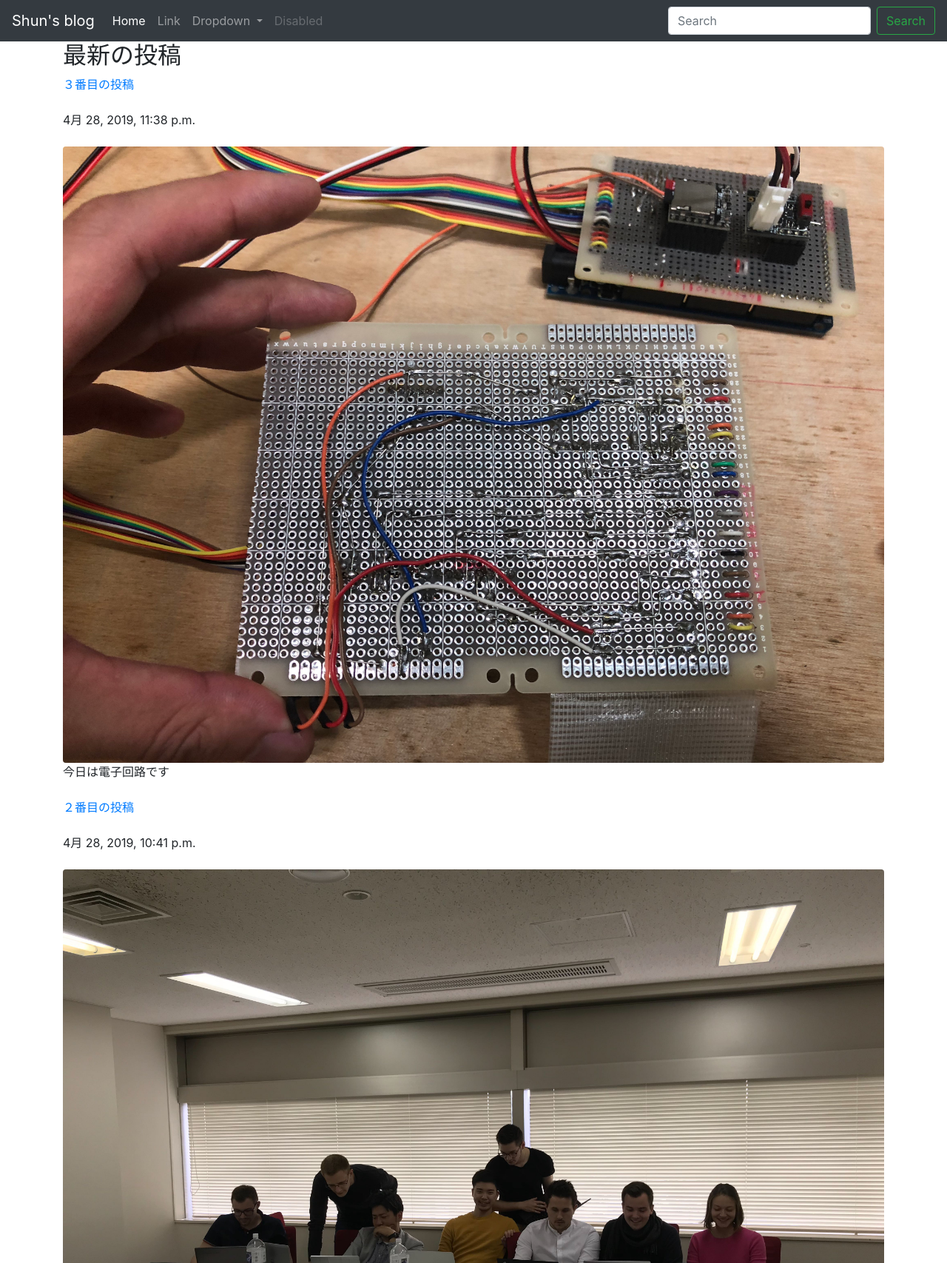
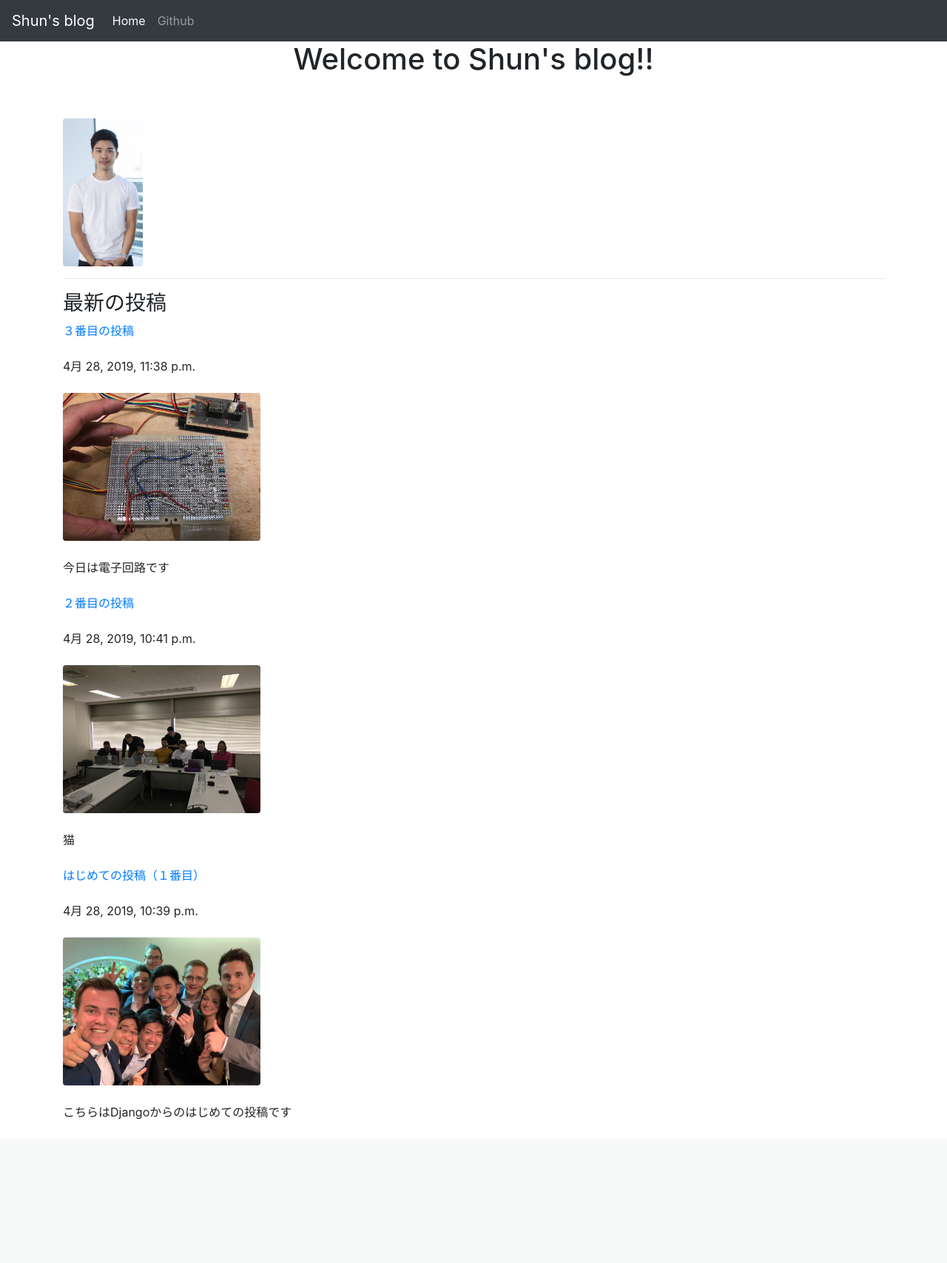
Before and after one commit to ironkicka/myblogapp, a Django app: page /posts/ in a window 1280 px wide. Shown: the top 1707 px of the page at 74% size. After the commit the page ends 1513 px from the top, so only its background shows below. Run offline with Django 3.2, Linux system fonts and the light colour scheme; data comes from the database, SQL or seed files in the repository; some libraries are stand-ins or nearby versions.

Commit message:
modify post_detail page

```diff
--- a/posts/templates/posts/index.html
+++ b/posts/templates/posts/index.html
@@ -21,38 +21,29 @@
                       <a class="nav-link" href="#">Home <span class="sr-only">(current)</span></a>
                     </li>
                     <li class="nav-item">
-                      <a class="nav-link" href="#">Link</a>
+                      <a class="nav-link" href="https://github.com/ironkicka/myblogapp">Github</a>
                     </li>
-                    <li class="nav-item dropdown">
-                      <a class="nav-link dropdown-toggle" href="#" id="navbarDropdown" role="button" data-toggle="dropdown" aria-haspopup="true" aria-expanded="false">
-                        Dropdown
-                      </a>
-                      <div class="dropdown-menu" aria-labelledby="navbarDropdown">
-                        <a class="dropdown-item" href="#">Action</a>
-                        <a class="dropdown-item" href="#">Another action</a>
-                        <div class="dropdown-divider"></div>
-                        <a class="dropdown-item" href="#">Something else here</a>
-                      </div>
-                    </li>
-                    <li class="nav-item">
-                      <a class="nav-link disabled" href="#" tabindex="-1" aria-disabled="true">Disabled</a>
-                    </li>
+
                   </ul>
-                  <form class="form-inline my-2 my-lg-0">
-                    <input class="form-control mr-sm-2" type="search" placeholder="Search" aria-label="Search">
-                    <button class="btn btn-outline-success my-2 my-sm-0" type="submit">Search</button>
-                  </form>
+
                 </div>
               </nav>
     <div class="container">
-    <!--<h1>Welcome to Shun's blog!!</h1>-->
-    <h2>最新の投稿</h2>
+    <h1 class="text-center">Welcome to Shun's blog!!</h1>
+    <br></br>
+    {%load static %}
+    <img src="{%static 'posts/home.jpg' %}" class="img-fluid rounded" style="max-height: 200px;"/>
+
+    <hr>
+
+    <h3>最新の投稿</h3>
     {%for post in posts.all%}
      <a href="{% url 'post_detail' post.id %}">{{post.title}}</a>
      <br></br>
      {{post.published}}
      <br></br>
-     <img src="{{post.image.url}}" class="img-fluid rounded" />
+     <img src="{{post.image.url}}" class="img-fluid rounded" style="max-height: 200px;"/>
+     <br></br>
      {{post.summary}}
      <br></br>
 
```
Also changed, not shown: posts/templates/posts/post_detail.html (+37 -8 lines), posts/static/posts/home.jpg (added), 3 other files.
